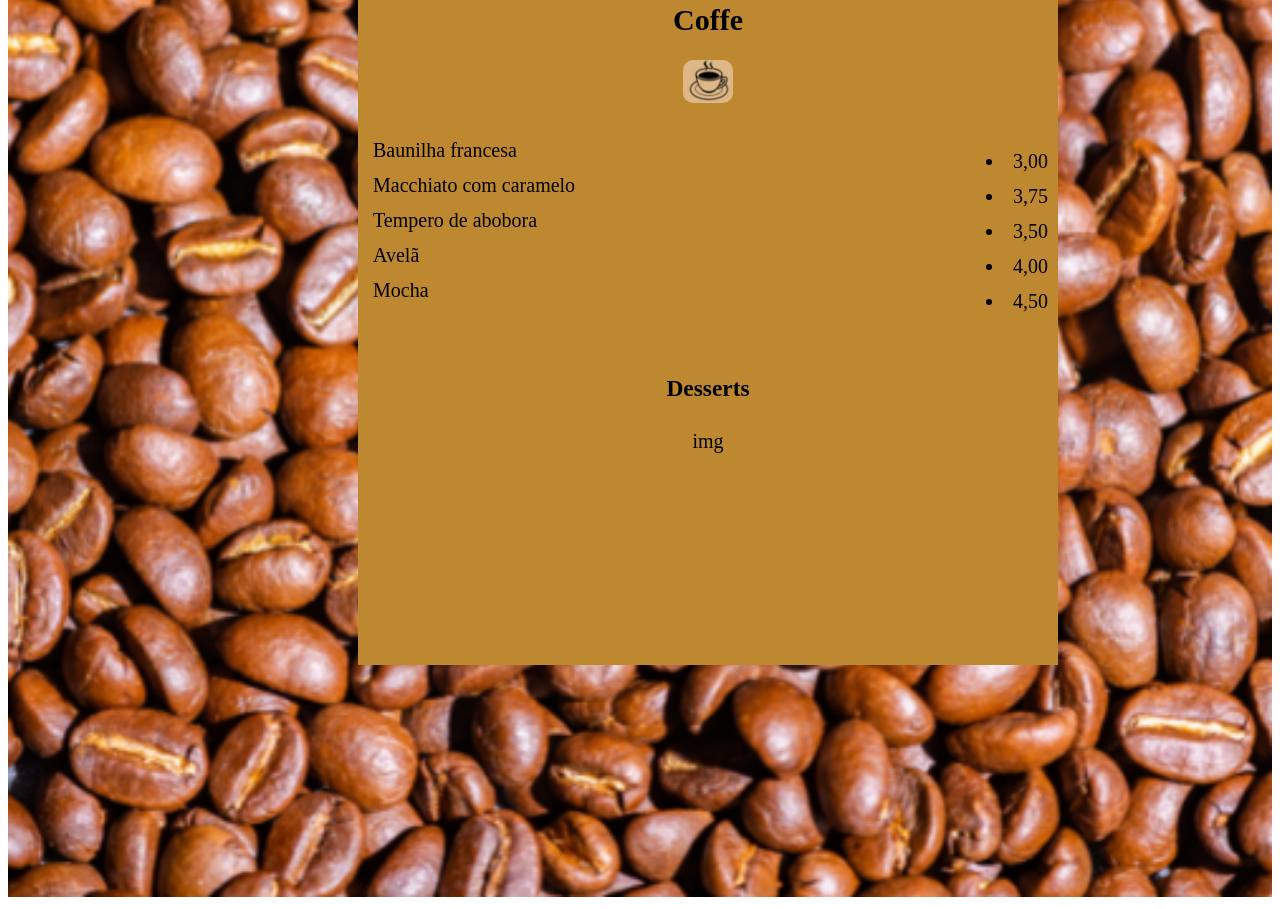
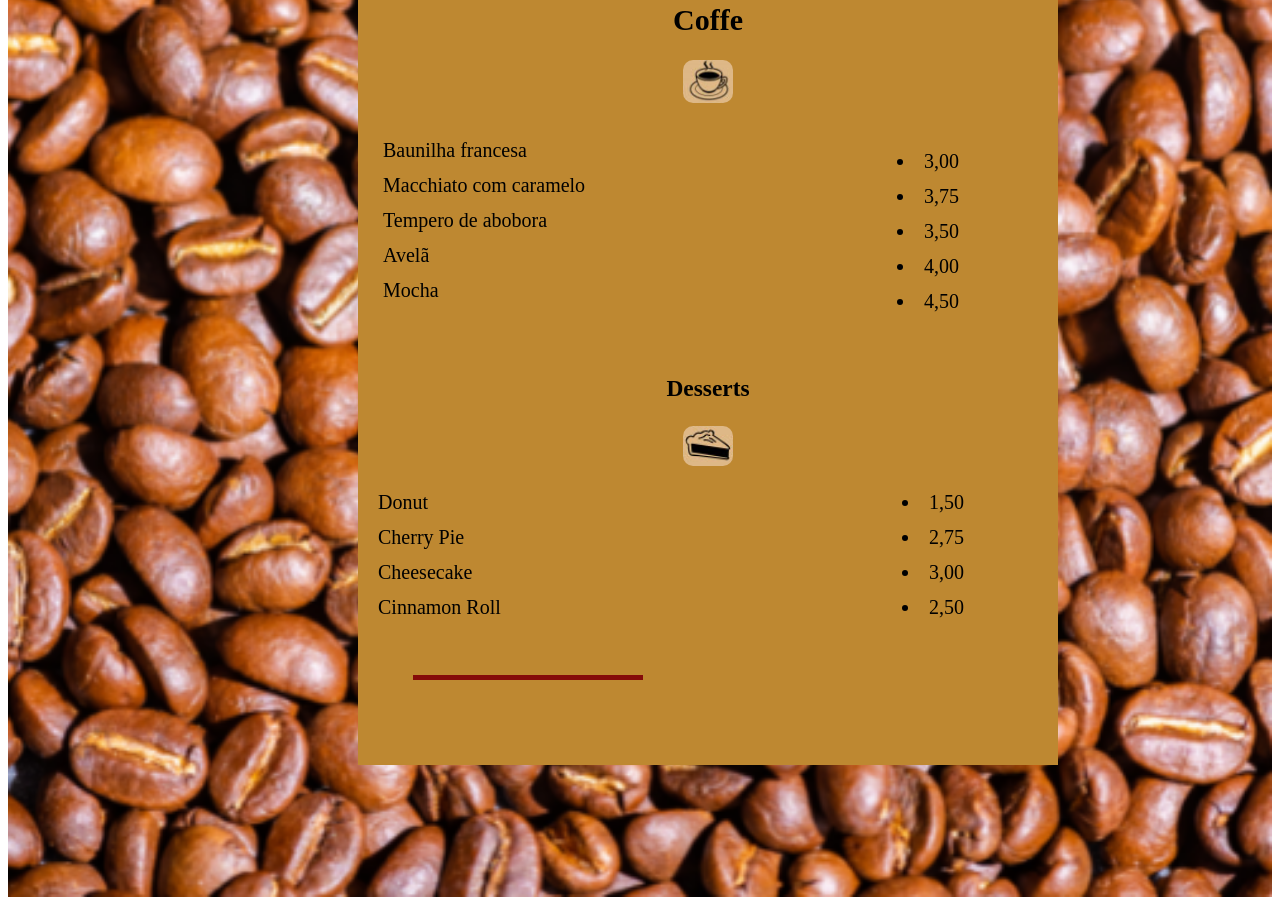
Before and after one commit to guilhermeverissimo14/Ladding-page, a plain HTML site: page Menu cafe/index.html in a window 1280 px wide. Shown: the part 375-1284 px from the top of the page. Drawn offline with Linux system fonts and the light colour scheme.

Commit message:
Continuação do projeto

```diff
--- a/Menu cafe/csscss/style.css
+++ b/Menu cafe/csscss/style.css
@@ -15,7 +15,7 @@
     /*para cima para baixo*/
     width: 700px;
     line-height: 30px;
-    height: 800px;
+    height: 900px;
 
 }
 
@@ -53,6 +53,7 @@
 }
 
 .nomes {
+    padding-left: 10px;
     font-size: 20px;
     margin: auto 15px;
     text-align: left;
@@ -65,8 +66,9 @@
 }
 
 .precos {
+    padding-right: 20px;
     font-size: 20px;
-    text-align: right;
+    text-align: center;
     margin: auto;
     top: 31px;
     width: 250px;
@@ -74,18 +76,70 @@
     position: relative;
     line-height: 35px;
 }
-.lista{
+
+.lista {
     /* background-color: azure; */
     top: 200px;
     margin: 150px;
 }
 
-.Sobremesas{
+.Sobremesas {
     font-size: 20px;
     top: 20px;
     margin: 100px auto;
-    /* background-color: aqua; */
     height: 40px;
     width: 100px;
+}
+
+.Sobremesas img {
+    max-width: 50px;
+    max-height: 130px;
+    border-radius: 10px;
+}
+
+.sequencia {
+
+    padding-left: 20px;
+    position: absolute;
+    top: 620px;
+}
+
+.nome {
+    line-height: 35px;
+    font-size: 20px;
+    width: 300px;
+    height: 150px;
+    position: relative;
+    text-align: left;
+    list-style: none;
 
 }
+
+.sequencias {
+    width: 300px;
+    height: 150px;
+    margin: 0px 450px;
+    position: absolute;
+    top: 0px;
+    float: right;
+}
+
+.preco {
+    width: 300px;
+    height: 150px;
+    padding-right: 20px;
+    font-size: 20px;
+    text-align: center;
+    margin: 0px 50px;
+    width: 250px;
+    float: right;
+    position: relative;
+    line-height: 35px;
+}
+
+.linhas {
+    border-top: 5px solid #850b09;
+    margin: 40px 35px;
+    left: 0px;
+    position: relative;
+}
--- a/Menu cafe/index.html
+++ b/Menu cafe/index.html
@@ -63,10 +63,44 @@
         <section class="lista">
             <div class="Sobremesas">
                 <h1>Desserts</h1>
-                img
+                <img src="Desserts.jpg" alt="Desserts" />
             </div>
         </section>
-    </section>
+        <section class="sequencia">
+            <div class="nome">
+                <a>
+                    <li>Donut</li>
+                </a>
+                <a>
+                    <li>Cherry Pie</li>
+                </a>
+                <a>
+                    <li>Cheesecake</li>
+                </a>
+                <a>
+                    <li>Cinnamon Roll</li>
+                </a>
+            </div>
+            <section class="sequencias">
+                <div class="preco">
+                    <a>
+                        <li>1,50</li>
+                    </a>
+                    <a>
+                        <li>2,75</li>
+                    </a>
+                    <a>
+                        <li>3,00</li>
+                    </a>
+                    <a>
+                        <li>2,50</li>
+                    </a>
+                </div>
+            </section>
+            <section class="linhas">
+                <div class="linha"></div>
+            </section>
+        </section>
 </main>
 
 
```
